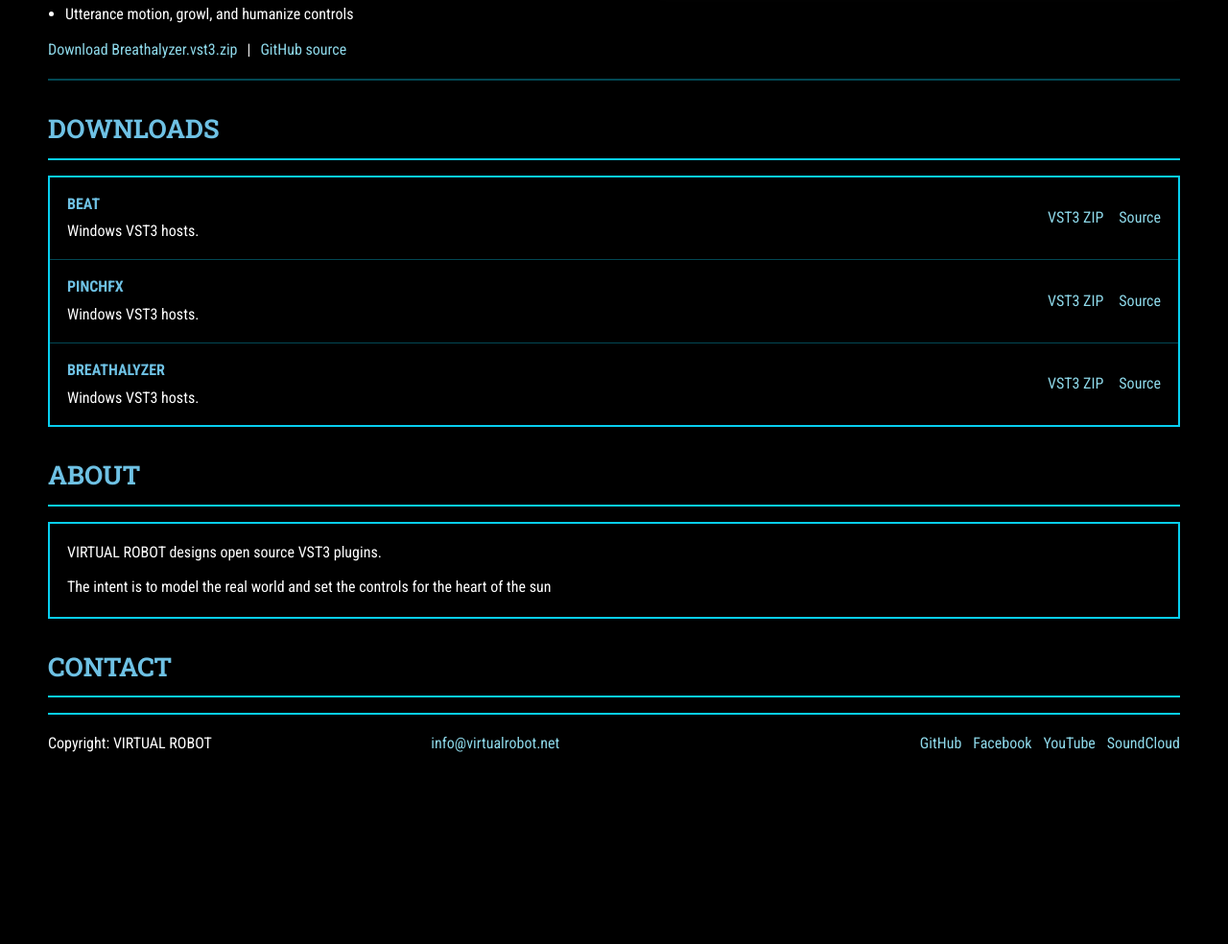
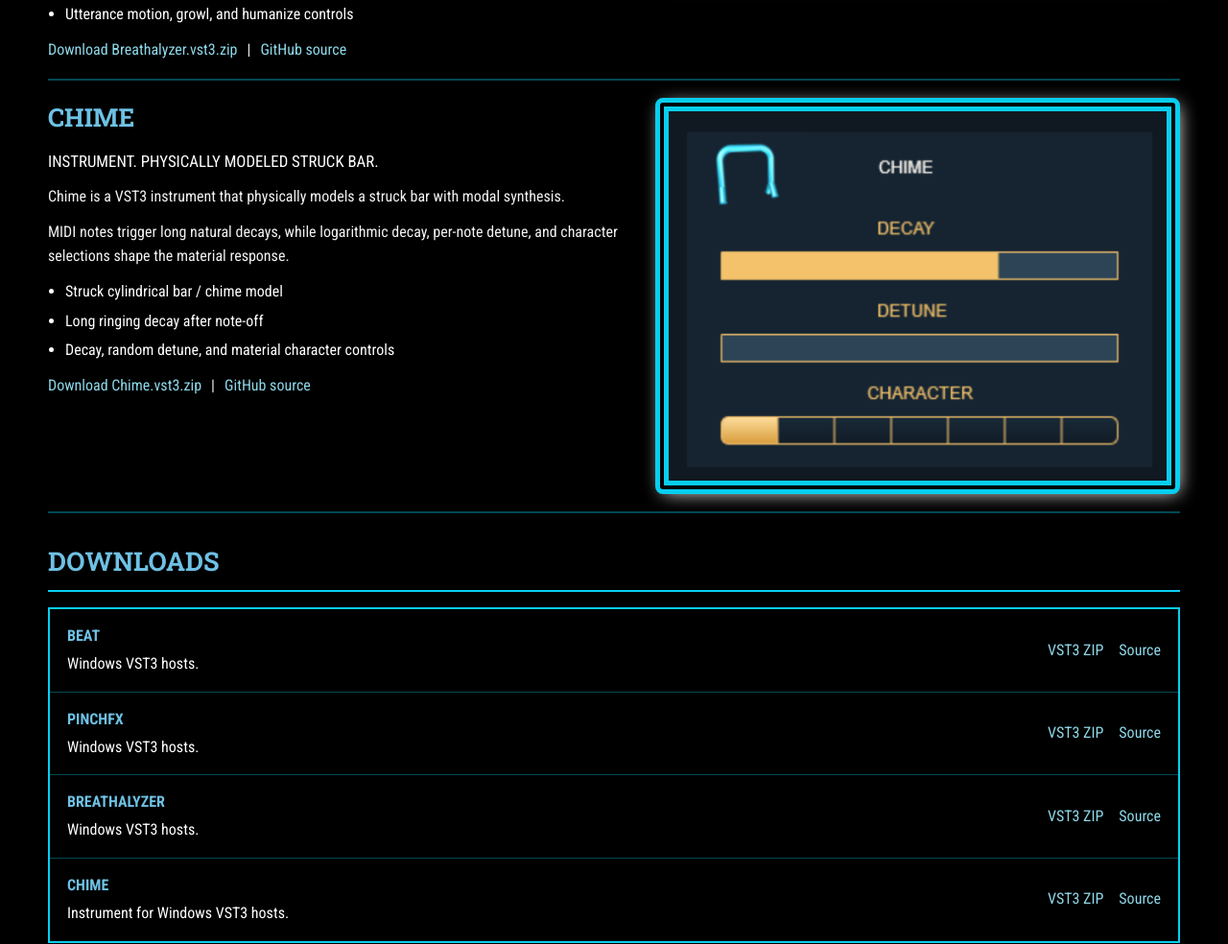
Before and after one commit to bgunnison/VirtualRobot, a website built with Vite: page index.html in a window 1280 px wide. Shown: the part 1251-2235 px from the top of the page at 96% size. Before the commit the page ends 2097 px from the top, so only its background shows below. Built offline with nearby package versions, Linux system fonts and the light colour scheme; no server answers.

Commit message:
update with Chime VST3

```diff
--- a/index.html
+++ b/index.html
@@ -6,7 +6,7 @@
     <meta name="viewport" content="width=device-width, initial-scale=1.0" />
     <meta
       name="description"
-      content="VIRTUAL ROBOT. Seriously easy to make great music. Beat, PinchFX, and Breathalyzer with direct VST3 ZIP downloads and GitHub source."
+      content="VIRTUAL ROBOT. Seriously easy to make great music. Beat, PinchFX, Breathalyzer, and Chime with direct VST3 ZIP downloads and GitHub source."
     />
     <link rel="preconnect" href="https://fonts.googleapis.com" />
     <link rel="preconnect" href="https://fonts.gstatic.com" crossorigin />
--- a/src/projects.js
+++ b/src/projects.js
@@ -1,5 +1,6 @@
 import beatUi from '../media/BeatUI.png'
 import breathalyzerUi from '../media/BreathalyzerUI.png'
+import chimeUi from '../media/chimeui.png'
 import pinchfxUi from '../media/PinchfxUI.png'
 import logoStrip from '../media/beat-logo-strip.png'
 import logoSmall from '../media/virtualrobot-logo-small.gif'
@@ -25,6 +26,7 @@ export const projects = [
     imageAlt: 'Beat plugin UI showing eight Euclidean rhythm lanes and lane controls.',
     strip: logoStrip,
     downloadLabel: 'Download Beat.vst3.zip',
+    zipName: 'Beat.vst3.zip',
   },
   {
     slug: 'pinchfx',
@@ -43,6 +45,7 @@ export const projects = [
     imageAlt: 'PinchFX plugin UI showing input, output, and three voice harmonic controls.',
     strip: logoStrip,
     downloadLabel: 'Download PinchFX.vst3.zip',
+    zipName: 'PinchFX.vst3.zip',
   },
   {
     slug: 'breathalyzer',
@@ -60,6 +63,25 @@ export const projects = [
     imageAlt: 'Breathalyzer plugin UI showing breath, voice, and humanize controls.',
     strip: logoStrip,
     downloadLabel: 'Download Breathalyzer.vst3.zip',
+    zipName: 'Breathalyzer.vst3.zip',
+  },
+  {
+    slug: 'chime',
+    repo: 'Chime',
+    branch: 'main',
+    title: 'Chime',
+    kind: 'Instrument',
+    heroLine: 'Physically modeled struck bar.',
+    summary:
+      'Chime is a VST3 instrument that physically models a struck bar with modal synthesis.',
+    details:
+      'MIDI notes trigger long natural decays, while logarithmic decay, per-note detune, and character selections shape the material response.',
+    bullets: ['Struck cylindrical bar / chime model', 'Long ringing decay after note-off', 'Decay, random detune, and material character controls'],
+    image: chimeUi,
+    imageAlt: 'Chime plugin UI showing decay, detune, and character controls.',
+    strip: logoStrip,
+    downloadLabel: 'Download Chime.vst3.zip',
+    zipName: 'Chime.vst3.zip',
   },
 ]
 
@@ -74,8 +96,5 @@ export function getSourceUrl(project) {
 }
 
 export function getZipUrl(project) {
-  const zipName =
-    project.repo === 'beat' ? 'Beat.vst3.zip' : project.repo === 'PinchFx' ? 'PinchFX.vst3.zip' : 'Breathalyzer.vst3.zip'
-
-  return `https://raw.githubusercontent.com/${owner}/${project.repo}/${project.branch}/${zipName}`
+  return `https://raw.githubusercontent.com/${owner}/${project.repo}/${project.branch}/${project.zipName}`
 }
```
Also changed, not shown: media/chimeui.png (added).
